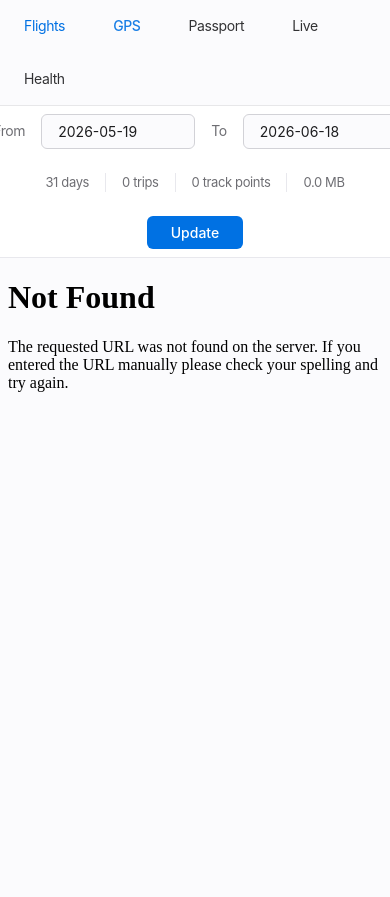
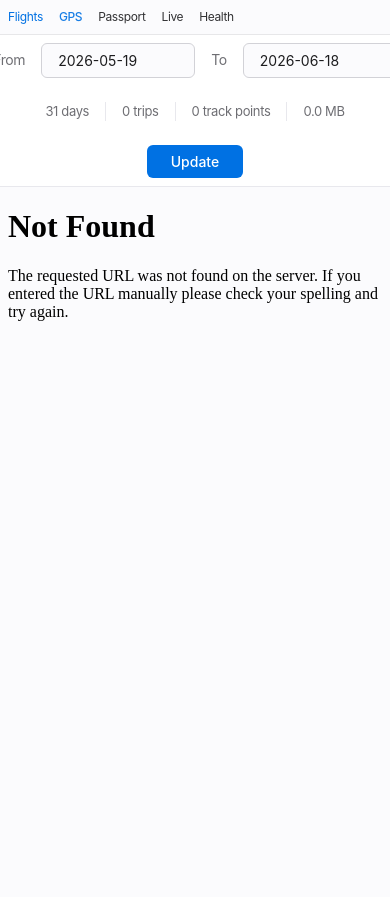
Before and after one commit to momonala/incognita, a Flask app: page /gps in a window 390 px wide. After the commit the page ends 321 px from the top, so only its background shows below. Run offline with Flask 3, Linux system fonts and the light colour scheme; some libraries are stand-ins or nearby versions.

Commit message:
make sure nav bar renderes on one line on mobile.

```diff
--- a/static/styles.css
+++ b/static/styles.css
@@ -57,32 +57,36 @@
 }
 
 nav {
+    display: flex;
+    align-items: center;
+    flex-wrap: nowrap;
+    overflow-x: auto;
     background: var(--nav-bg);
     backdrop-filter: saturate(180%) blur(20px);
     -webkit-backdrop-filter: saturate(180%) blur(20px);
     border-bottom: 1px solid var(--nav-border);
-    overflow: hidden;
 }
 
 nav .title {
-    float: left;
     display: block;
     padding: var(--space-md) var(--space-lg);
     color: var(--nav-text);
     text-decoration: none;
     font-size: 17px;
     font-weight: 500;
+    white-space: nowrap;
 }
 
 nav a {
-    float: left;
     display: block;
+    flex: 0 0 auto;
     color: var(--nav-text);
     text-align: center;
     padding: var(--space-md) var(--space-lg);
     text-decoration: none;
     font-size: 14px;
     font-weight: 400;
+    white-space: nowrap;
     opacity: 0.9;
 }
 
@@ -94,6 +98,21 @@
 nav a.active {
     font-weight: 500;
     color: var(--color-accent);
+}
+
+@media (max-width: 480px) {
+    :root {
+        --nav-height: 34px;
+    }
+
+    nav a {
+        padding: var(--space-sm) var(--space-sm);
+        font-size: 12px;
+    }
+
+    nav .title {
+        padding: var(--space-sm) var(--space-sm);
+    }
 }
 
 /* Index page */
```
